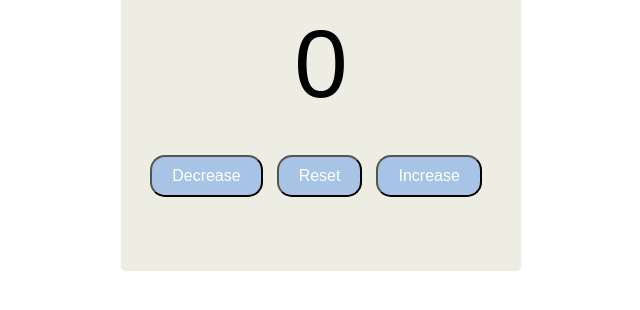
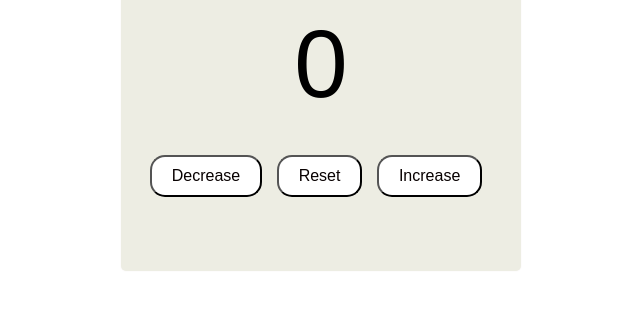
Before and after one commit to Muthukumarasamy-M/Counter, a plain HTML site: page index.html in a window 1280 px wide. Shown: the part 272-582 px from the top of the page, without its empty margins (319-959 px from the left). Drawn offline with Linux system fonts and the light colour scheme.

Commit message:
initial commit

```diff
--- a/style.css
+++ b/style.css
@@ -1,5 +1,6 @@
 body {
   background-color: #ffffff;
+  font-family:Arial, Helvetica, sans-serif;
   display: flex;
   justify-content: center;
   align-items: center;
@@ -27,12 +28,12 @@ button {
   padding: 10px 20px;
   margin-right: 10px;
   font-size: 1em;
-  color: white;
-  background-color: hsl(214, 56%, 78%);
+  color: rgb(8, 1, 1);
+  background-color: hsl(0, 0%, 100%);
   border-radius: 15px;
   cursor: pointer;
   transition: background-color 0.25s;
 }
 button:hover {
-  background-color: hsl(214, 100%, 56%);
+  background-color: hsl(0, 21%, 95%);
 }
```
Also changed, not shown: 1 other file.
